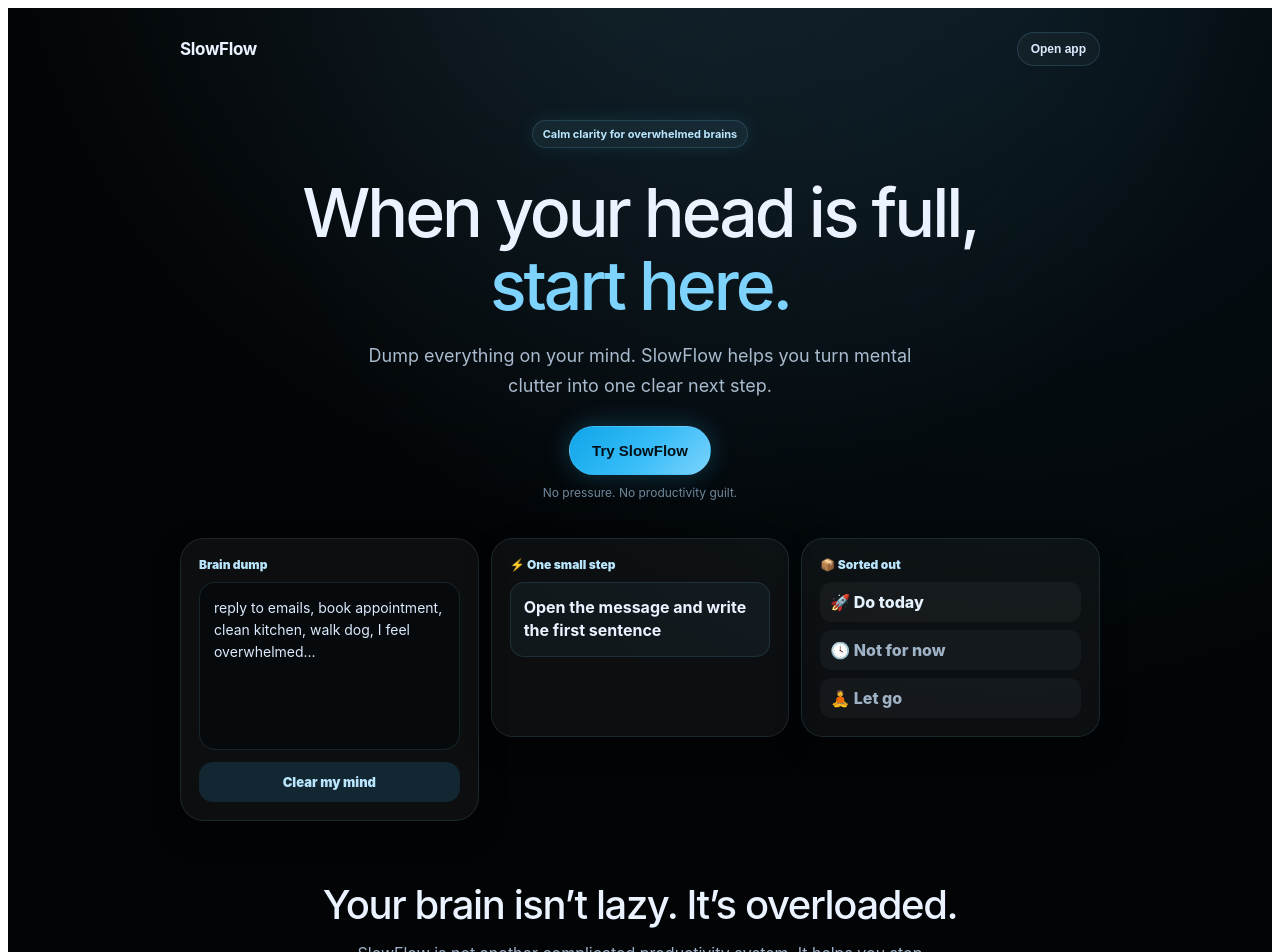
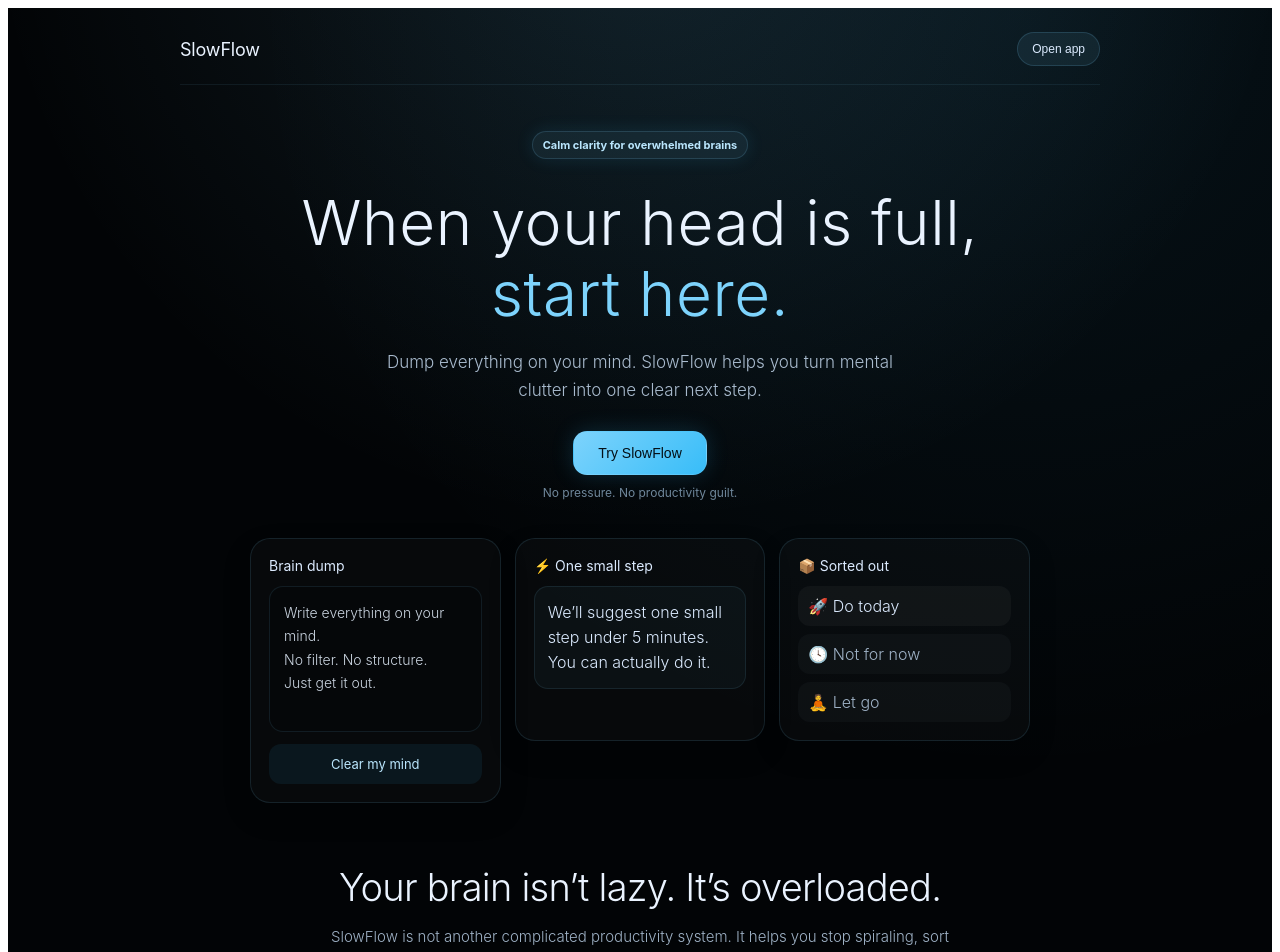
Before and after one commit to triinlitwintschik-boop/slowflow, a React (Create React App) app: page / in a window 1280 px wide. Shown: the top 952 px of the page. Built offline with nearby package versions, Linux system fonts and the light colour scheme.

Commit message:
Update App.js

```diff
--- a/src/App.js
+++ b/src/App.js
@@ -629,12 +629,12 @@
           <section style={styles.previewGrid}>
             <div style={styles.previewCardLarge}>
               <div style={styles.previewLabel}>Brain dump</div>
-              <div style={styles.previewText}>reply to emails, book appointment, clean kitchen, walk dog, I feel overwhelmed...</div>
+              <div style={styles.previewText}>Write everything on your mind.<br />No filter. No structure.<br />Just get it out.</div>
               <div style={styles.previewButton}>Clear my mind</div>
             </div>
             <div style={styles.previewCard}>
               <div style={styles.previewLabel}>⚡ One small step</div>
-              <div style={styles.previewStep}>Open the message and write the first sentence</div>
+              <div style={styles.previewStep}>We’ll suggest one small step under 5 minutes.<br />You can actually do it.</div>
             </div>
             <div style={styles.previewCard}>
               <div style={styles.previewLabel}>📦 Sorted out</div>
@@ -650,10 +650,10 @@
               SlowFlow is not another complicated productivity system. It helps you stop spiraling, sort the noise, and start with one tiny action.
             </p>
             <div style={styles.featureGrid}>
-              <div style={styles.featureCard}>🧠 Brain dump first</div>
-              <div style={styles.featureCard}>⚡ One step under 5 min</div>
-              <div style={styles.featureCard}>🌅 Gentle daily reset</div>
-              <div style={styles.featureCard}>🧘 Let go of mental noise</div>
+              <div style={styles.featureCard}>Built for overwhelmed brains</div>
+              <div style={styles.featureCard}>One step under 5 min</div>
+              <div style={styles.featureCard}>Gentle daily reset</div>
+              <div style={styles.featureCard}>More clarity, less noise</div>
             </div>
           </section>
 
@@ -954,17 +954,19 @@
     display: "flex",
     justifyContent: "space-between",
     alignItems: "center",
-    marginBottom: 54
+    marginBottom: 46,
+    paddingBottom: 18,
+    borderBottom: "1px solid rgba(125,211,252,0.08)"
   },
-  brandMark: { color: "#eaf3ff", fontWeight: 650, fontSize: 17, letterSpacing: "-0.02em" },
+  brandMark: { color: "#eaf3ff", fontWeight: 400, fontSize: 18, letterSpacing: "-0.01em" },
   navButton: {
     border: "1px solid rgba(125,211,252,0.16)",
-    background: "rgba(255,255,255,0.03)",
+    background: "rgba(125,211,252,0.08)",
     color: "#dbeafe",
     borderRadius: 999,
-    padding: "9px 13px",
+    padding: "9px 14px",
     fontSize: 12,
-    fontWeight: 800,
+    fontWeight: 400,
     cursor: "pointer"
   },
   landingHero: {
@@ -974,104 +976,106 @@
     animation: "floatIn 0.3s ease"
   },
   landingTitle: {
-    fontSize: "clamp(38px, 7vw, 68px)",
-    lineHeight: 1.08,
+    fontSize: "clamp(36px, 6.4vw, 62px)",
+    lineHeight: 1.15,
     margin: "18px 0 18px",
     color: "#eaf3ff",
-    letterSpacing: "-0.045em",
-    fontWeight: 500
-  },
-  landingSubtitle: {
-    maxWidth: 560,
-    margin: "0 auto",
-    color: "#a9bbce",
-    fontSize: 18,
-    lineHeight: 1.65,
-    fontWeight: 400
+    letterSpacing: "0.01em",
+    fontWeight: 300
   },
   landingTitleAccent: {
     color: "#7dd3fc",
-    fontWeight: 500
+    fontWeight: 300
+  },
+  landingSubtitle: {
+    maxWidth: 520,
+    margin: "0 auto",
+    color: "#a9bbce",
+    fontSize: 17,
+    lineHeight: 1.7,
+    fontWeight: 300
   },
   landingActions: { marginTop: 26, display: "flex", flexDirection: "column", alignItems: "center", gap: 10 },
   primaryCta: {
-    border: "1px solid rgba(125,211,252,0.22)",
-    background: "linear-gradient(135deg, #0ea5e9 0%, #38bdf8 55%, #7dd3fc 100%)",
+    border: "1px solid rgba(125,211,252,0.18)",
+    background: "linear-gradient(135deg, #7dd3fc 0%, #38bdf8 100%)",
     color: "#041018",
-    borderRadius: 999,
-    padding: "15px 22px",
-    fontSize: 15,
-    fontWeight: 900,
+    borderRadius: 14,
+    padding: "13px 24px",
+    fontSize: 14,
+    fontWeight: 500,
     cursor: "pointer",
-    boxShadow: "0 0 26px rgba(56,189,248,0.26)"
+    boxShadow: "0 0 22px rgba(56,189,248,0.18)"
   },
   ctaNote: { color: "#6f879b", fontSize: 12 },
   previewGrid: {
     display: "grid",
     gridTemplateColumns: "repeat(auto-fit, minmax(230px, 1fr))",
-    gap: 12,
-    margin: "30px 0 28px"
+    gap: 14,
+    margin: "28px auto 36px",
+    maxWidth: 780
   },
   previewCardLarge: {
     gridRow: "span 2",
-    background: "rgba(255,255,255,0.045)",
+    background: "rgba(255,255,255,0.025)",
     border: "1px solid rgba(125,211,252,0.12)",
-    borderRadius: 24,
+    borderRadius: 20,
     padding: 18,
-    boxShadow: "0 12px 28px rgba(0,0,0,0.28)"
+    boxShadow: "0 12px 28px rgba(0,0,0,0.18)"
   },
   previewCard: {
-    background: "rgba(255,255,255,0.045)",
+    background: "rgba(255,255,255,0.025)",
     border: "1px solid rgba(125,211,252,0.12)",
-    borderRadius: 22,
+    borderRadius: 20,
     padding: 18,
-    boxShadow: "0 12px 28px rgba(0,0,0,0.24)"
+    boxShadow: "0 12px 28px rgba(0,0,0,0.16)"
   },
-  previewLabel: { color: "#bae6fd", fontSize: 12, fontWeight: 900, marginBottom: 10 },
+  previewLabel: { color: "#dbeafe", fontSize: 14, fontWeight: 400, marginBottom: 12 },
   previewText: {
-    minHeight: 138,
-    color: "#dbeafe",
-    background: "rgba(2,6,8,0.36)",
-    border: "1px solid rgba(125,211,252,0.12)",
-    borderRadius: 16,
+    minHeight: 116,
+    color: "#cbd5e1",
+    background: "rgba(2,6,8,0.28)",
+    border: "1px solid rgba(125,211,252,0.1)",
+    borderRadius: 14,
     padding: 14,
-    lineHeight: 1.55,
-    fontSize: 14
+    lineHeight: 1.65,
+    fontSize: 14,
+    fontWeight: 300
   },
   previewButton: {
     marginTop: 12,
     textAlign: "center",
-    borderRadius: 14,
+    borderRadius: 12,
     padding: 12,
-    background: "rgba(56,189,248,0.14)",
+    background: "rgba(56,189,248,0.08)",
     color: "#bae6fd",
-    fontWeight: 900,
+    fontWeight: 400,
     fontSize: 13
   },
   previewStep: {
-    color: "#eaf3ff",
-    background: "rgba(125,211,252,0.05)",
-    border: "1px solid rgba(125,211,252,0.12)",
+    color: "#dbeafe",
+    background: "rgba(125,211,252,0.04)",
+    border: "1px solid rgba(125,211,252,0.1)",
     borderRadius: 14,
     padding: 13,
-    fontWeight: 650,
-    lineHeight: 1.45
+    fontWeight: 300,
+    lineHeight: 1.55
   },
   previewListItem: {
-    color: "#e6f3ff",
-    background: "rgba(255,255,255,0.04)",
+    color: "#dbeafe",
+    background: "rgba(255,255,255,0.035)",
     borderRadius: 12,
     padding: 10,
     marginTop: 8,
-    fontWeight: 800
+    fontWeight: 300
   },
   previewListItemMuted: {
     color: "#9fb2c6",
-    background: "rgba(148,163,184,0.06)",
+    background: "rgba(148,163,184,0.045)",
     borderRadius: 12,
     padding: 10,
     marginTop: 8,
-    fontWeight: 800
+    fontWeight: 300
   },
   landingSection: {
     textAlign: "center",
@@ -1081,13 +1085,13 @@
   },
   sectionTitle: {
     color: "#eaf3ff",
-    fontSize: "clamp(26px, 4.6vw, 40px)",
-    lineHeight: 1.12,
-    letterSpacing: "-0.035em",
-    margin: "0 0 12px",
-    fontWeight: 500
+    fontSize: "clamp(26px, 4.2vw, 38px)",
+    lineHeight: 1.18,
+    letterSpacing: "-0.02em",
+    margin: "0 0 14px",
+    fontWeight: 300
   },
-  sectionText: { color: "#9fb2c6", fontSize: 16, lineHeight: 1.7, margin: "0 auto", maxWidth: 620 },
+  sectionText: { color: "#9fb2c6", fontSize: 15, lineHeight: 1.75, margin: "0 auto", maxWidth: 620, fontWeight: 300 },
   featureGrid: {
     display: "grid",
     gridTemplateColumns: "repeat(auto-fit, minmax(190px, 1fr))",
@@ -1096,11 +1100,11 @@
   },
   featureCard: {
     border: "1px solid rgba(125,211,252,0.1)",
-    background: "rgba(255,255,255,0.035)",
-    color: "#dbeafe",
+    background: "rgba(255,255,255,0.025)",
+    color: "#cbd5e1",
     borderRadius: 18,
     padding: 15,
-    fontWeight: 800
+    fontWeight: 300
   },
   finalCta: {
     textAlign: "center",
@@ -1110,7 +1114,7 @@
     padding: "34px 18px",
     marginTop: 24
   },
-  finalTitle: { color: "#eaf3ff", margin: "0 0 18px", fontSize: 28, letterSpacing: "-0.035em", fontWeight: 500 },
+  finalTitle: { color: "#eaf3ff", margin: "0 0 18px", fontSize: 28, letterSpacing: "-0.02em", fontWeight: 300 },
   hero: { marginBottom: 18 },
   topRow: { display: "flex", alignItems: "center", justifyContent: "space-between", gap: 12 },
   linkButton: {
```
